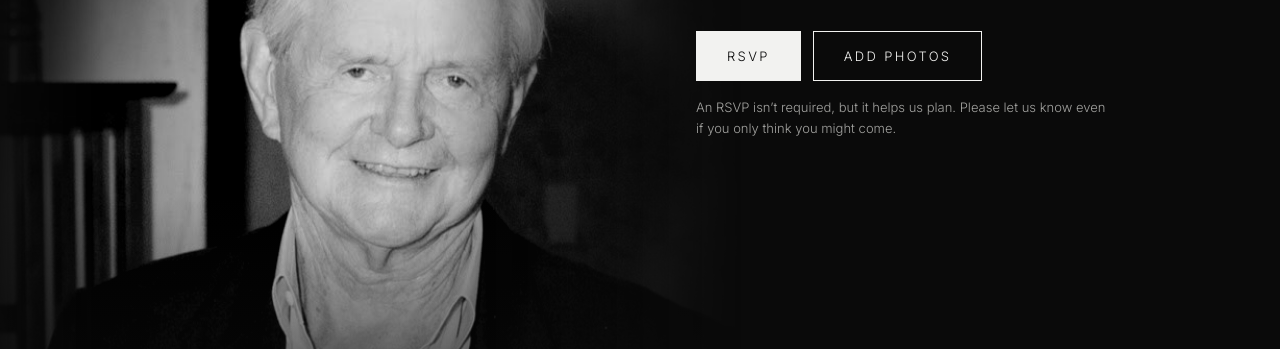
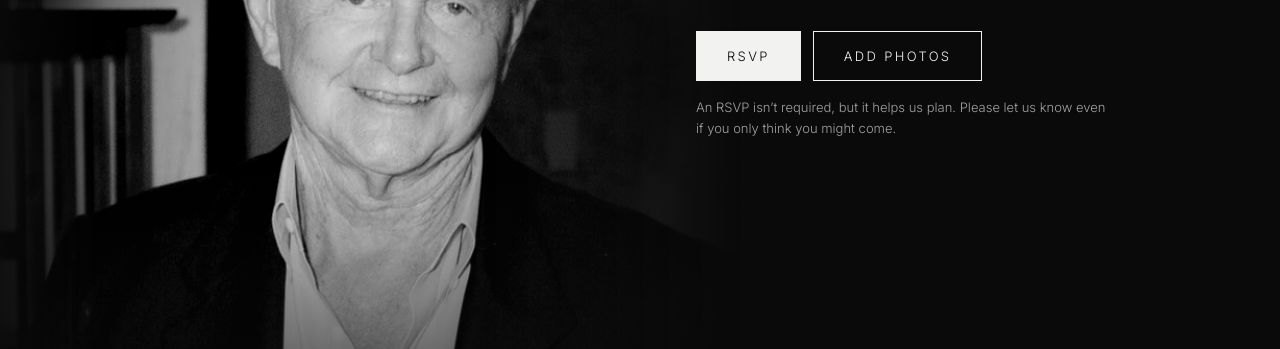
Before and after one commit to danny8500/celebratingbob, a plain HTML site: page index.html in a window 1280 px wide. Shown: the part 451-800 px from the top of the page. Drawn offline with nearby package versions, Linux system fonts and the light colour scheme; no server answers.

Commit message:
Desktop: raise photo closer to the name
Co-Authored-By: Claude Opus 5.5 <noreply@anthropic.com>

```diff
--- a/index.html
+++ b/index.html
@@ -52,7 +52,8 @@
   .mtitle{display:none}
   #home .rule{display:none}
   #home .info{justify-content:center}
-  .portrait{top:clamp(150px,24vh,230px) !important}
+  .portrait{top:clamp(80px,10vh,110px) !important}
+  .portrait img{object-position:50% 6% !important}
   .portrait::after{background:linear-gradient(180deg,var(--bg) 0%,rgba(10,10,10,.5) 12%,rgba(10,10,10,0) 30%),linear-gradient(0deg,rgba(10,10,10,.5),rgba(10,10,10,0) 25%) !important}
 
   .info{display:flex;flex-direction:column;justify-content:flex-start;padding:clamp(80px,11vh,120px) 56px 48px}
```
